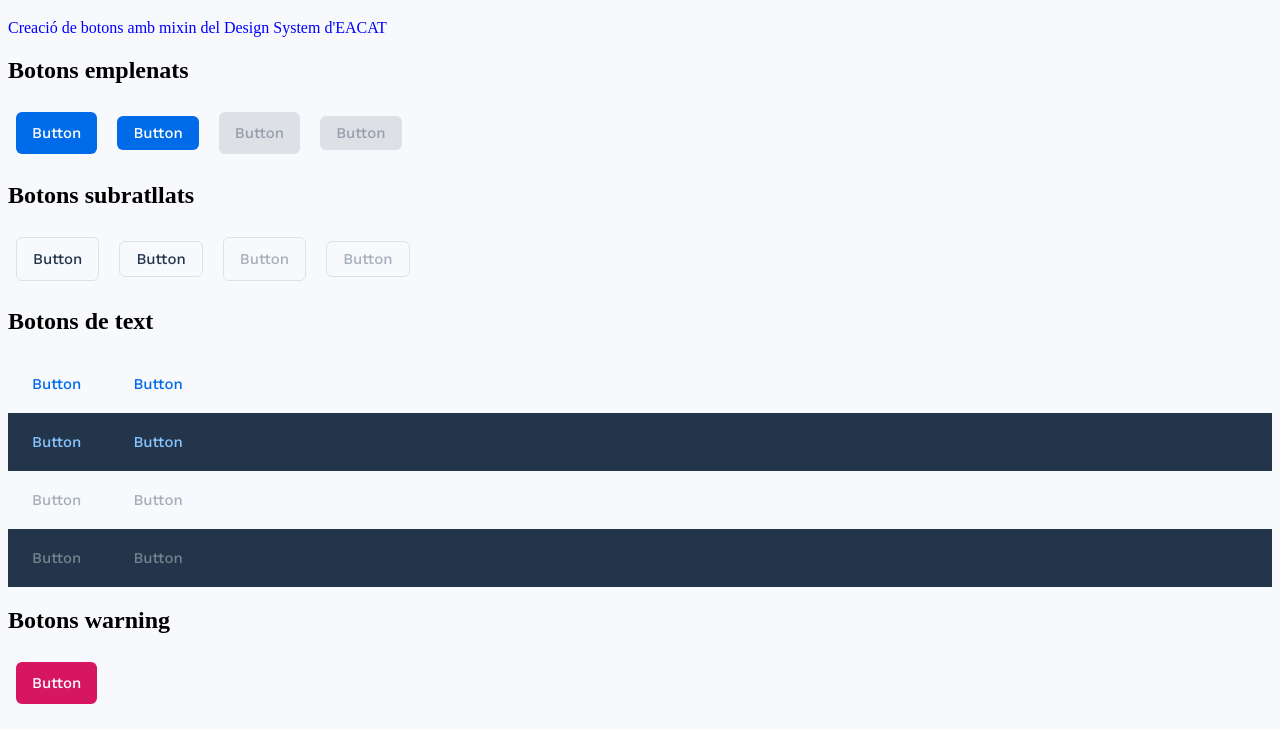
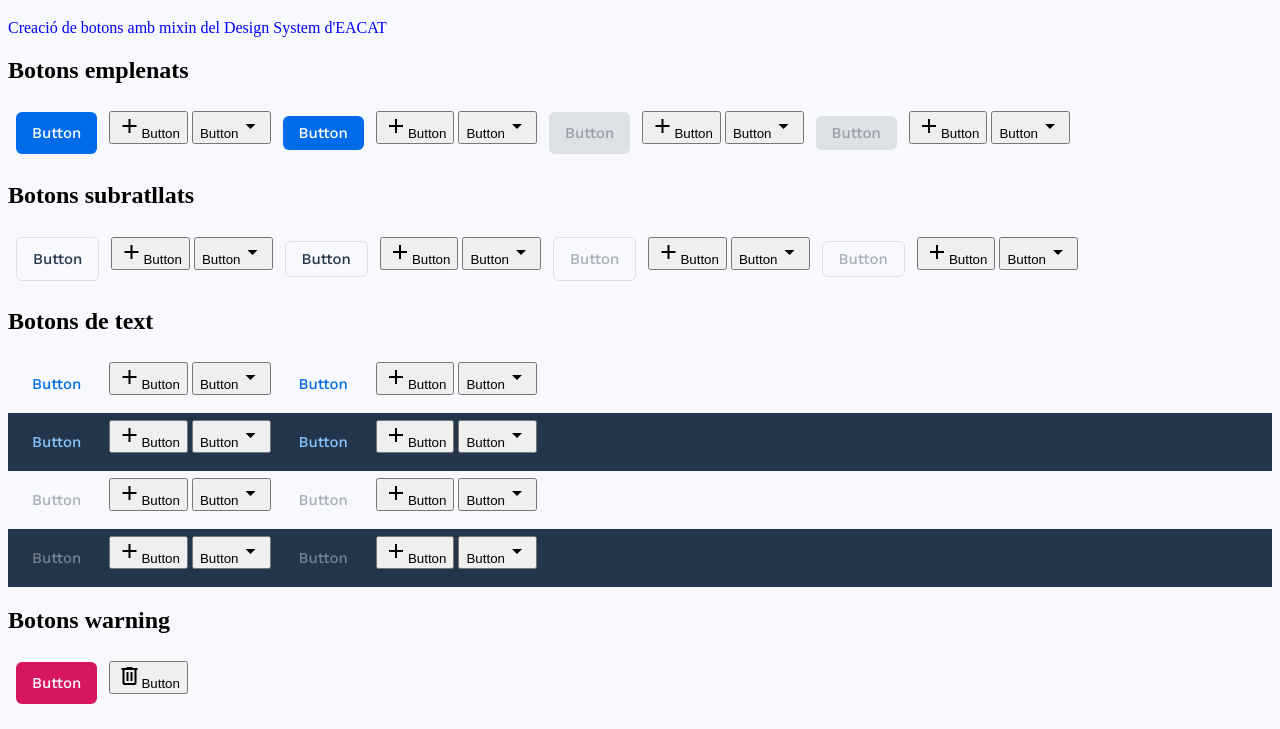
Before and after one commit to ConsorciAOC-PRJ/valid20_aapp-maqueta, a plain HTML site: page index.html in a window 1280 px wide. Shown: the part 61-790 px from the top of the page. Drawn offline with nearby package versions, Linux system fonts and the light colour scheme; files that its build step writes are made by us from their sources.

Commit message:
Afegits botons amb icones

```diff
--- a/index.html
+++ b/index.html
@@ -19,38 +19,73 @@
     <h2>Botons emplenats</h2>
     <div class="btn-emplenats">
         <button type="button" class="btn-1">Button</span></button>
+        <button type="button" class="btn-1add"><span class="material-symbols-outlined">add</span>Button</button>
+        <button type="button" class="btn-1arrow">Button<span class="material-symbols-outlined">arrow_drop_down</span></button>
         <button type="button" class="btn-2">Button</span></button>
+        <button type="button" class="btn-2add"><span class="material-symbols-outlined">add</span>Button</button>
+        <button type="button" class="btn-2arrow">Button<span class="material-symbols-outlined">arrow_drop_down</span></button>
         <button type="button" class="btn-3">Button</span></button>
+        <button type="button" class="btn-3add"><span class="material-symbols-outlined">add</span>Button</button>
+        <button type="button" class="btn-3arrow">Button<span class="material-symbols-outlined">arrow_drop_down</span></button>
         <button type="button" class="btn-4">Button</span></button>
+        <button type="button" class="btn-4add"><span class="material-symbols-outlined">add</span>Button</button>
+        <button type="button" class="btn-4arrow">Button<span class="material-symbols-outlined">arrow_drop_down</span></button>
+
+
     </div>
 
     <h2>Botons subratllats</h2>
     <div class="btn-subratllat">
         <button type="button" class="btn-5">Button</span></button>
+        <button type="button" class="btn-5add"><span class="material-symbols-outlined">add</span>Button</button>
+        <button type="button" class="btn-5arrow">Button<span class="material-symbols-outlined">arrow_drop_down</span></button>
         <button type="button" class="btn-6">Button</span></button>
+        <button type="button" class="btn-6add"><span class="material-symbols-outlined">add</span>Button</button>
+        <button type="button" class="btn-6arrow">Button<span class="material-symbols-outlined">arrow_drop_down</span></button>
         <button type="button" class="btn-7">Button</span></button>
+        <button type="button" class="btn-7add"><span class="material-symbols-outlined">add</span>Button</button>
+        <button type="button" class="btn-7arrow">Button<span class="material-symbols-outlined">arrow_drop_down</span></button>
         <button type="button" class="btn-8">Button</span></button>
+        <button type="button" class="btn-8add"><span class="material-symbols-outlined">add</span>Button</button>
+        <button type="button" class="btn-8arrow">Button<span class="material-symbols-outlined">arrow_drop_down</span></button>
     </div>
 
     <h2>Botons de text</h2>
     <div class="btn-text">
         <button type="button" class="btn-9">Button</span></button>
+        <button type="button" class="btn-9add"><span class="material-symbols-outlined">add</span>Button</button>
+        <button type="button" class="btn-9arrow">Button<span class="material-symbols-outlined">arrow_drop_down</span></button>
         <button type="button" class="btn-10">Button</span></button>
+        <button type="button" class="btn-10add"><span class="material-symbols-outlined">add</span>Button</button>
+        <button type="button" class="btn-10arrow">Button<span class="material-symbols-outlined">arrow_drop_down</span></button>
         <div class="dark">
             <button type="button" class="btn-11">Button</span></button>
+            <button type="button" class="btn-11add"><span class="material-symbols-outlined">add</span>Button</button>
+            <button type="button" class="btn-11arrow">Button<span class="material-symbols-outlined">arrow_drop_down</span></button>
             <button type="button" class="btn-12">Button</span></button>
+            <button type="button" class="btn-12add"><span class="material-symbols-outlined">add</span>Button</button>
+            <button type="button" class="btn-12arrow">Button<span class="material-symbols-outlined">arrow_drop_down</span></button>
         </div>
         <button type="button" class="btn-13">Button</span></button>
+        <button type="button" class="btn-13add"><span class="material-symbols-outlined">add</span>Button</button>
+        <button type="button" class="btn-13arrow">Button<span class="material-symbols-outlined">arrow_drop_down</span></button>
         <button type="button" class="btn-14">Button</span></button>
+        <button type="button" class="btn-14add"><span class="material-symbols-outlined">add</span>Button</button>
+        <button type="button" class="btn-14arrow">Button<span class="material-symbols-outlined">arrow_drop_down</span></button>
         <div class="dark">
             <button type="button" class="btn-15">Button</span></button>
+            <button type="button" class="btn-15add"><span class="material-symbols-outlined">add</span>Button</button>
+            <button type="button" class="btn-15arrow">Button<span class="material-symbols-outlined">arrow_drop_down</span></button>
             <button type="button" class="btn-16">Button</span></button>
+            <button type="button" class="btn-16add"><span class="material-symbols-outlined">add</span>Button</button>
+            <button type="button" class="btn-16arrow">Button<span class="material-symbols-outlined">arrow_drop_down</span></button>
         </div>
     </div>
 
     <h2>Botons warning</h2>
     <div class="btn-warning">
         <button type="button" class="btn-17">Button</span></button>
+        <button type="button" class="btn-17delete"><span class="material-symbols-outlined">delete</span>Button</button>
     </div>
 
     <h2>Botons FAB</h2>
```
